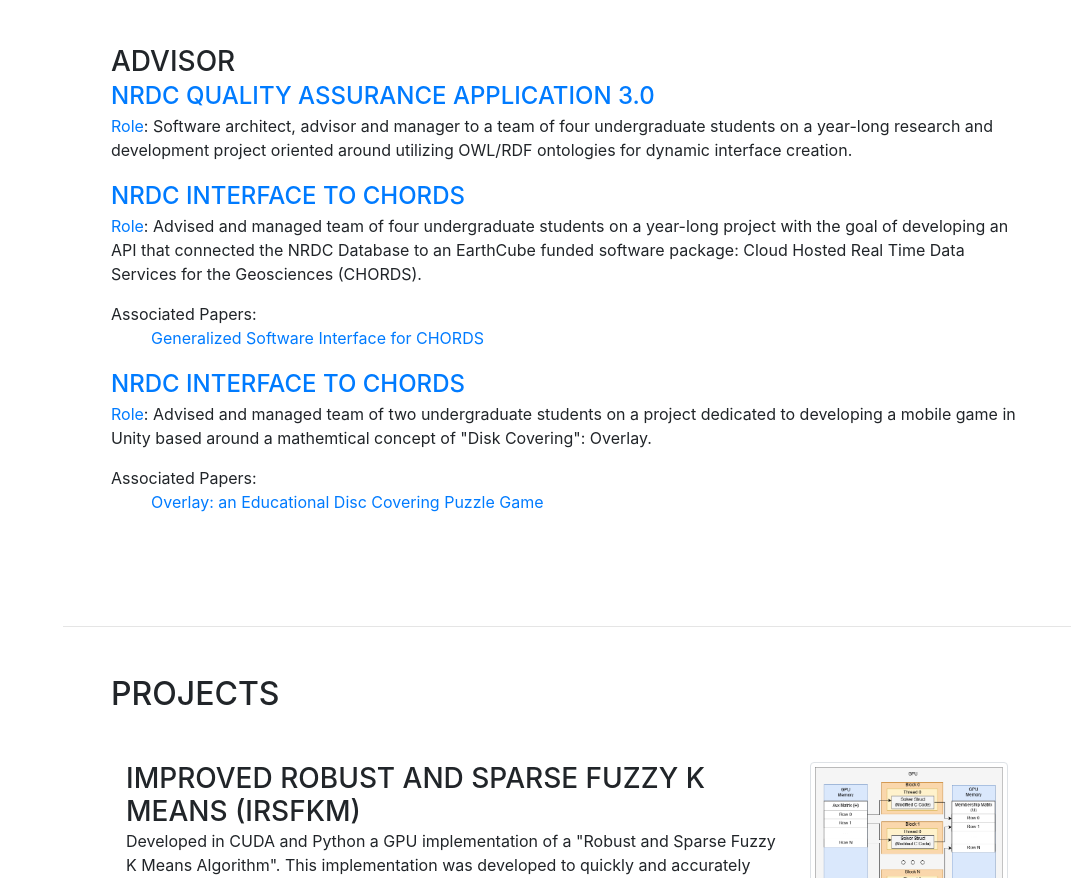
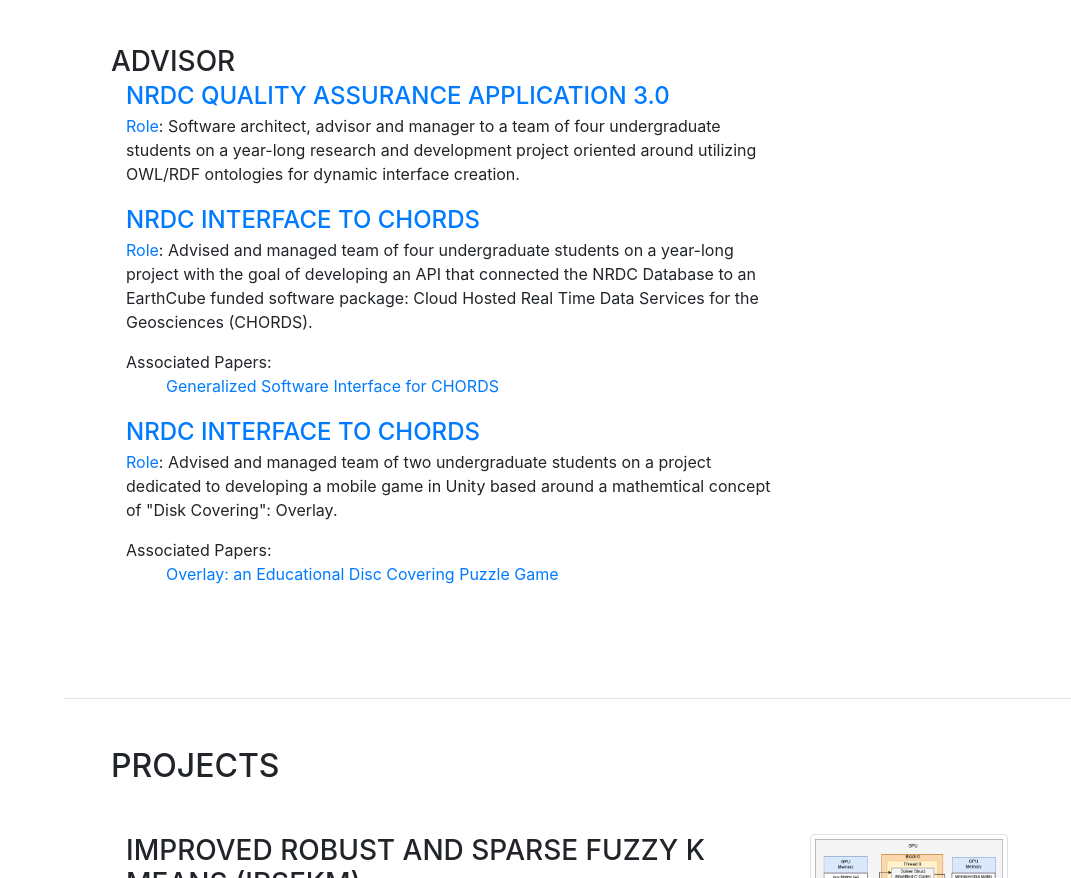
Before and after one commit to cscully-allison/resume-webpage, a website with bundled scripts: page index.html in a window 1280 px wide. Shown: the part 2746-3624 px from the top of the page, without its empty margins (209-1280 px from the left). Built offline with nearby package versions, Linux system fonts and the light colour scheme; a web font is replaced by a local one.

Commit message:
balance advisement things

```diff
--- a/index.html
+++ b/index.html
@@ -187,11 +187,13 @@
             <div class="resume-content mr-auto">
               <h3 class="mb-0">Advisor</h3>
 
+              <div class="col-md-9">
                 <div class="subheading"><span class="text-primary">NRDC Quality Assurance Application 3.0</span></div>
                 <p><span class="text-primary">Role</span>: Software architect, advisor and manager to a team of four undergraduate students on a year-long research and development project oriented around utilizing OWL/RDF ontologies for dynamic interface creation.
                 </p>
+              </div>
 
-
+              <div class="col-md-9">
                 <div class="subheading"><span class="text-primary">NRDC interface to CHORDS</span></div>
                 <p><span class="text-primary">Role</span>: Advised and managed team of four undergraduate students on a year-long project with the goal of developing an API that connected the NRDC Database to an EarthCube funded software package: Cloud Hosted Real Time Data Services for the Geosciences (CHORDS).
                 </p>
@@ -199,7 +201,9 @@
                 <ul>
                   <li><a class="js-scroll-trigger" href="#csa_conf_3">Generalized Software Interface for CHORDS</a></li>
                 </ul>
+             </div>
 
+              <div class="col-md-9">
                 <div class="subheading"><span class="text-primary">NRDC interface to CHORDS</span></div>
                 <p><span class="text-primary">Role</span>: Advised and managed team of two undergraduate students on a project dedicated to developing a mobile game in Unity based around a mathemtical concept of "Disk Covering": Overlay.
                 </p>
@@ -207,6 +211,7 @@
                 <ul>
                   <li><a class="js-scroll-trigger" href="#csa_conf_4">Overlay: an Educational Disc Covering Puzzle Game</a></li>
                 </ul>
+              </div>
             </div>
           </div>
 
```
Lines whose indentation alone changed are shown as unchanged.
